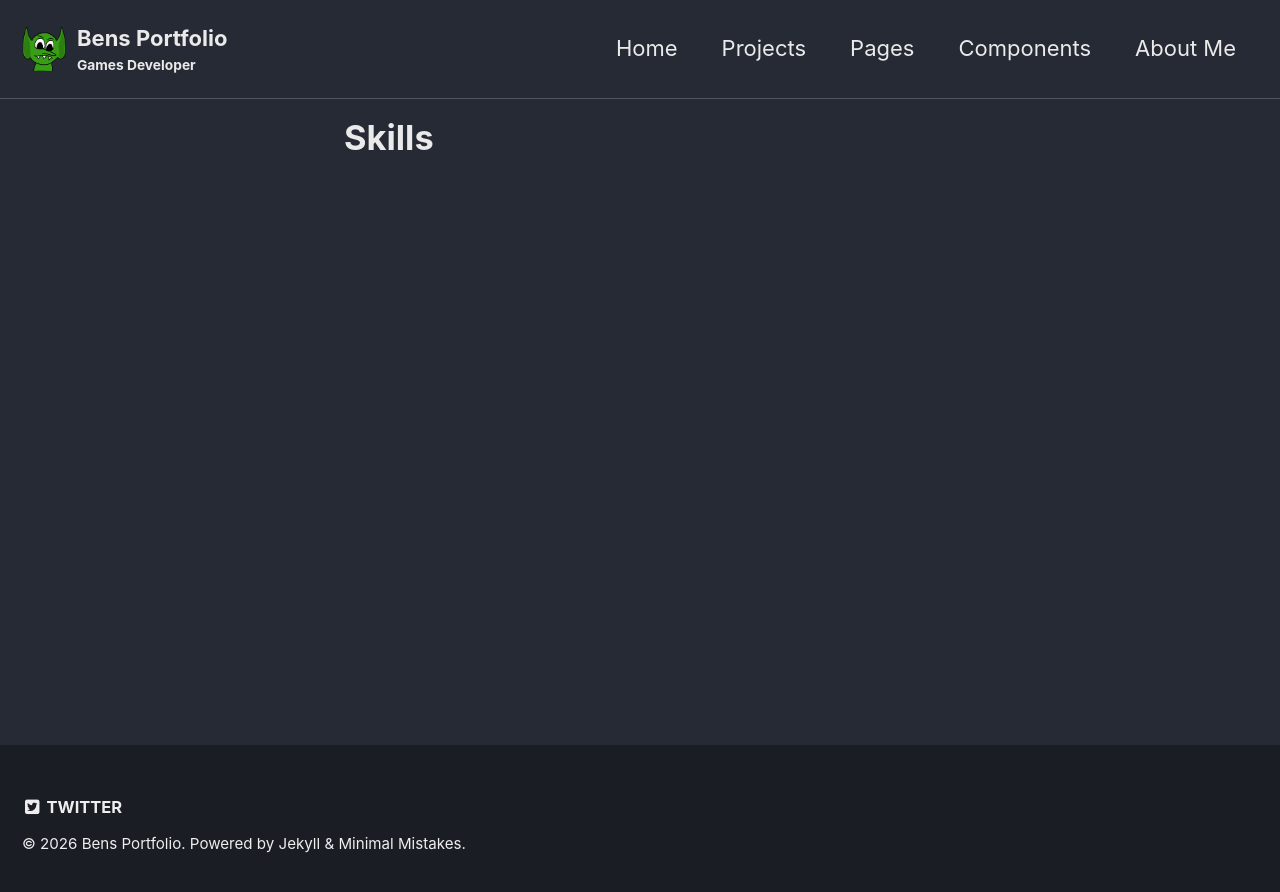
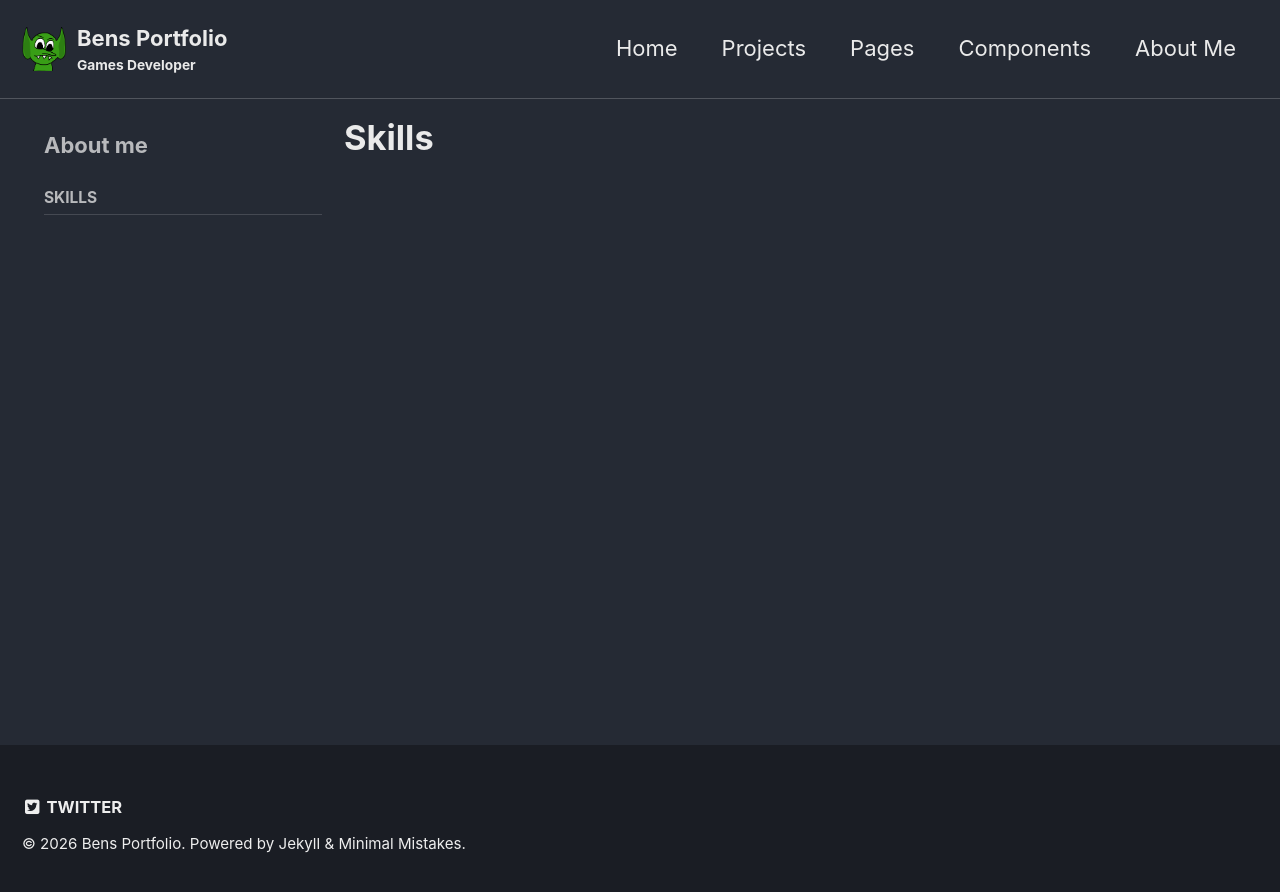
Before and after one commit to nvbnb17/nvbnb17.github.io, a Jekyll site: the page built from _pages/about-me-skills.md, in a window 1280 px wide. Shown: the top 892 px of the page. Built offline with Jekyll 4.4.1, drawn with Linux system fonts in a browser that asks for light colours.

Commit message:
Update about-me-skills.md

```diff
--- a/_pages/about-me-skills.md
+++ b/_pages/about-me-skills.md
@@ -2,4 +2,8 @@
 title: "Skills"
 layout: single
 permalink: /about-me/skills/
+sidebar:
+  title: "About me"
+  nav:
+    - about-me
 ---
```
